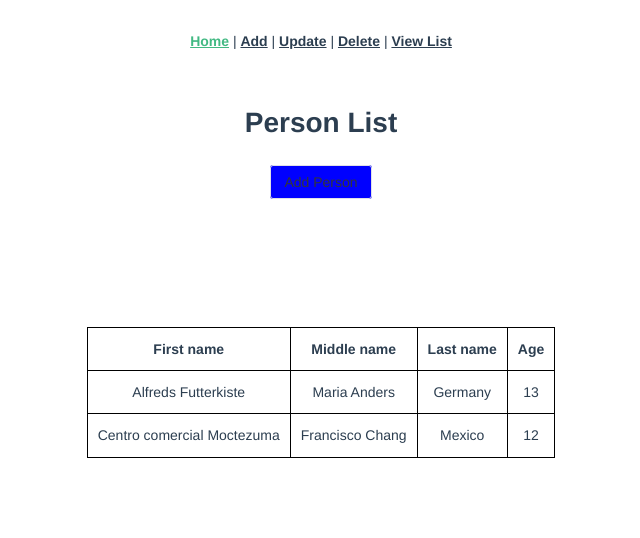
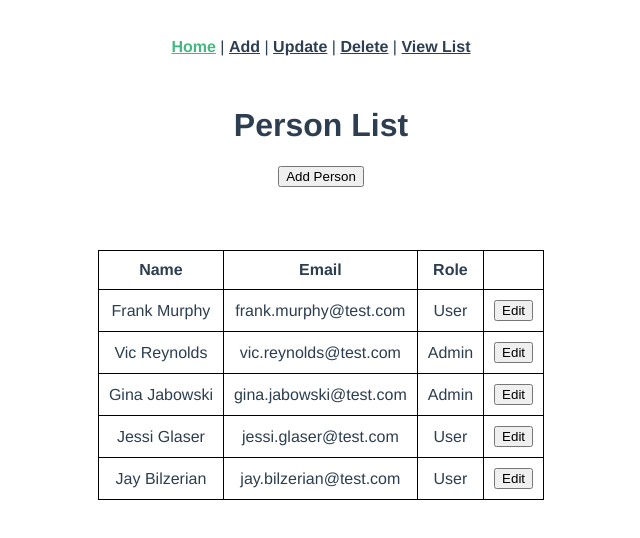
Before and after one commit to pauljor1499/vue-crud, a Vue app: page / in a window 1280 px wide. Shown: the top 538 px of the page, without its empty margins (319-959 px from the left). Built offline with nearby package versions, Linux system fonts and the light colour scheme.

Commit message:
set instance

```diff
--- a/src/database/Person.js
+++ b/src/database/Person.js
@@ -1,14 +1,14 @@
-export class PersonList {
+export class person {
     //attributes
     person_firstname;
-    person_middlename;
     person_lastname;
-    person_age;
+    person_email;
+    person_role;
 
-    constructor(firstname, middlename, lastname, age) {
+    constructor(firstname, lastname, email, role) {
         this.person_firstname = firstname;
-        this.person_middlename = middlename;
         this.person_lastname = lastname;
-        this.person_age = age;
+        this.person_email = email;
+        this.person_role = role;
     }
 }
--- a/src/database/PersonData.vue
+++ b/src/database/PersonData.vue
@@ -1,33 +1,41 @@
 <template>
-  <div class="hello">
+  <div class="container">
     <table>
-      <tr>
-        <th>First name</th>
-        <th>Middle name</th>
-        <th>Last name</th>
-        <th>Age</th>
-      </tr>
-      <tr>
-        <td>Alfreds Futterkiste</td>
-        <td>Maria Anders</td>
-        <td>Germany</td>
-        <td>13</td>
-      </tr>
-      <tr>
-        <td>Centro comercial Moctezuma</td>
-        <td>Francisco Chang</td>
-        <td>Mexico</td>
-        <td>12</td>
-      </tr>
+      <thead>
+        <tr>
+          <th>Name</th>
+          <th>Email</th>
+          <th>Role</th>
+        </tr>
+      </thead>
+      <tbody>
+        <tr v-for="user in users" :key="user.id">
+          <td>{{ user.firstName }} {{ user.lastName }}</td>
+          <td>{{ user.email }}</td>
+          <td>{{ user.role }}</td>
+          <td><button>Edit</button></td>
+        </tr>
+      </tbody>
     </table>
   </div>
 </template>
 
 <script>
+import { ref } from "vue";
+import { data_api } from "@/database/api.js";
+// import { persons } from "../database/PersonList.js";
+
 export default {
-  name: "HelloWorld",
-  props: {
-    // msg: String,
+  name: "PersonData",
+
+  setup() {
+    // const users = ref(persons);
+    const my_API = new data_api();
+    const users = ref(my_API.getPersonList());
+
+    return {
+      users,
+    };
   },
 };
 </script>
@@ -52,7 +60,7 @@ a {
 table,
 th,
 td {
-  margin-top: 10%;
+  margin-top: 5%;
   margin-left: auto;
   margin-right: auto;
   border: 1px solid black;
--- a/src/database/PersonList.js
+++ b/src/database/PersonList.js
@@ -1,8 +1,32 @@
-export var PersonList = [
+export const persons = [
   {
-    emp_id: 'XYZ-014',
-    emp_first_name: 'Paul Vincent',
-    emp_middle_name: 'Lao',
-    emp_last_name: 'Jor',
+    firstName: "Frank",
+    lastName: "Murphy",
+    email: "frank.murphy@test.com",
+    role: "User",
+  },
+  {
+    firstName: "Vic",
+    lastName: "Reynolds",
+    email: "vic.reynolds@test.com",
+    role: "Admin",
+  },
+  {
+    firstName: "Gina",
+    lastName: "Jabowski",
+    email: "gina.jabowski@test.com",
+    role: "Admin",
+  },
+  {
+    firstName: "Jessi",
+    lastName: "Glaser",
+    email: "jessi.glaser@test.com",
+    role: "User",
+  },
+  {
+    firstName: "Jay",
+    lastName: "Bilzerian",
+    email: "jay.bilzerian@test.com",
+    role: "User",
   },
 ];
--- a/src/database/api.js
+++ b/src/database/api.js
@@ -1,10 +1,18 @@
-import PersonList from '@database/PersonList.js'
-import Person from '@database/Person.js'
+import { persons } from '../database/PersonList.js'
+import { person } from "@/database/Person.js";
+import { ref } from 'vue';
 
 export class data_api {
 
-    getList() {
-        return PersonList;
+    new_person = {};
+
+    getPersonList() {
+        return persons;
     }
 
+    addPerson(add_name, add_lastname, add_email, add_role) {
+        persons.push({ firstName: add_name, lastName: add_lastname, email: add_email, role: add_role })
+        alert('Employee successfully added.');
+        // this.location.back;
+    }
 }
--- a/src/views/Home.vue
+++ b/src/views/Home.vue
@@ -1,15 +1,17 @@
 <template>
   <div class="delete">
     <h1>Person List</h1>
-    <n-button @click="setPerson">Add Person</n-button>
+    <button @click="setPerson">Add Person</button>
     <PersonData />
   </div>
 </template>
 
 <script>
 // @ is an alias to /src
-import PersonData from "@/database/PersonData.vue";
+import PersonData from "@/database/PersonData.vue"; //component no {}
 import { ref } from "@vue/reactivity";
+import { data_api } from "@/database/api.js";
+import { person } from "@/database/Person.js";
 
 export default {
   name: "Home",
@@ -18,8 +20,14 @@ export default {
   },
 
   setup() {
+    // const setPerson = () => {
+    //   const name = ref(prompt("First name:"));
+    // };
+
+    const my_API = new data_api();
+
     const setPerson = () => {
-      const name = ref(prompt("First name:"));
+      my_API.addPerson("1", "2", "3", "4");
     };
 
     return { setPerson };
@@ -28,7 +36,4 @@ export default {
 </script>
 
 <style scoped>
-.n-button {
-  background-color: blue;
-}
 </style>
```
